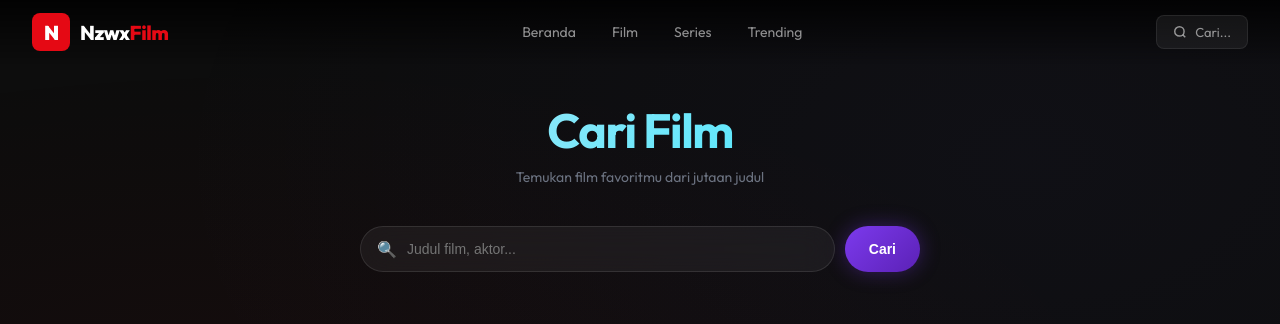
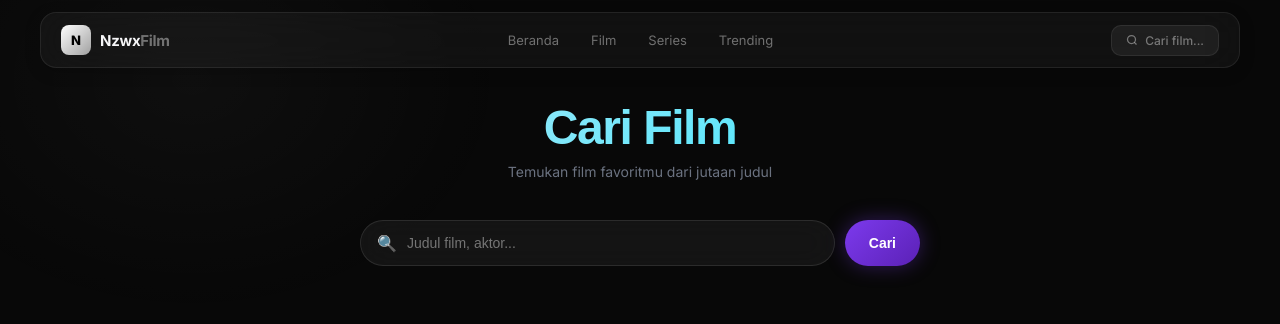
Before and after one commit to egialghazy18-rgb/nzwxfilm, a Next.js app: page /search in a window 1280 px wide. Shown: the top 324 px of the page. Built offline with nearby package versions, Linux system fonts and the light colour scheme.

Commit message:
redesign: glassmorphism premium UI

```diff
--- a/app/components/Navbar.jsx
+++ b/app/components/Navbar.jsx
@@ -8,7 +8,7 @@ export default function Navbar() {
   const pathname = usePathname();
 
   useEffect(() => {
-    const fn = () => setScrolled(window.scrollY > 50);
+    const fn = () => setScrolled(window.scrollY > 30);
     window.addEventListener('scroll', fn);
     return () => window.removeEventListener('scroll', fn);
   }, []);
@@ -22,62 +22,57 @@ export default function Navbar() {
 
   return (
     <nav style={{
-      position: 'fixed', top: 0, left: 0, right: 0, zIndex: 999,
-      height: 64,
+      position: 'fixed', top: 12, left: '50%', transform: 'translateX(-50%)',
+      zIndex: 999, width: 'calc(100% - 48px)', maxWidth: 1200,
+      height: 56,
       display: 'flex', alignItems: 'center', justifyContent: 'space-between',
-      padding: '0 32px',
-      background: scrolled
-        ? 'rgba(13,13,13,0.97)'
-        : 'linear-gradient(to bottom, rgba(0,0,0,0.8) 0%, transparent 100%)',
-      backdropFilter: scrolled ? 'blur(12px)' : 'none',
-      borderBottom: scrolled ? '1px solid rgba(255,255,255,0.05)' : 'none',
-      transition: 'all 0.4s ease',
+      padding: '0 20px',
+      background: scrolled ? 'rgba(10,10,10,0.75)' : 'rgba(255,255,255,0.04)',
+      backdropFilter: 'blur(24px)',
+      WebkitBackdropFilter: 'blur(24px)',
+      border: '1px solid rgba(255,255,255,0.08)',
+      borderRadius: 16,
+      transition: 'all 0.3s ease',
+      boxShadow: scrolled ? '0 8px 32px rgba(0,0,0,0.4)' : '0 4px 16px rgba(0,0,0,0.2)',
     }}>
-      {/* Logo */}
-      <Link href="/" style={{ display: 'flex', alignItems: 'center', gap: 10 }}>
+      <Link href="/" style={{ display: 'flex', alignItems: 'center', gap: 9 }}>
         <div style={{
-          background: '#e50914',
-          color: 'white',
-          fontWeight: 900,
-          fontSize: 20,
-          width: 38, height: 38,
-          borderRadius: 8,
+          width: 30, height: 30, borderRadius: 8,
+          background: 'linear-gradient(135deg, #fff 0%, rgba(255,255,255,0.6) 100%)',
           display: 'flex', alignItems: 'center', justifyContent: 'center',
-          letterSpacing: '-1px',
+          fontSize: 13, fontWeight: 800, color: '#000',
         }}>N</div>
-        <span style={{ fontWeight: 800, fontSize: 20, letterSpacing: '-0.5px', color: '#fff' }}>
-          Nzwx<span style={{ color: '#e50914' }}>Film</span>
+        <span style={{ fontWeight: 700, fontSize: 15, color: '#f5f5f7', letterSpacing: '-0.3px' }}>
+          Nzwx<span style={{ color: 'rgba(255,255,255,0.4)' }}>Film</span>
         </span>
       </Link>
 
-      {/* Links */}
-      <div style={{ display: 'flex', alignItems: 'center', gap: 4 }}>
+      <div style={{ display: 'flex', alignItems: 'center', gap: 2 }}>
         {links.map(l => (
           <Link key={l.href} href={l.href} style={{
-            padding: '8px 16px',
-            borderRadius: 8,
-            fontSize: 14,
+            padding: '6px 14px', borderRadius: 10, fontSize: 13,
             fontWeight: pathname === l.href ? 600 : 400,
-            color: pathname === l.href ? '#fff' : 'rgba(255,255,255,0.55)',
-            background: pathname === l.href ? 'rgba(255,255,255,0.08)' : 'transparent',
+            color: pathname === l.href ? '#fff' : 'rgba(255,255,255,0.4)',
+            background: pathname === l.href ? 'rgba(255,255,255,0.1)' : 'transparent',
+            border: pathname === l.href ? '1px solid rgba(255,255,255,0.1)' : '1px solid transparent',
             transition: 'all 0.2s',
           }}>{l.label}</Link>
         ))}
       </div>
 
-      {/* Search */}
       <Link href="/search" style={{
-        display: 'flex', alignItems: 'center', gap: 8,
-        padding: '8px 16px',
-        borderRadius: 8,
+        display: 'flex', alignItems: 'center', gap: 7,
+        padding: '7px 14px', borderRadius: 10,
         background: 'rgba(255,255,255,0.06)',
         border: '1px solid rgba(255,255,255,0.08)',
-        color: 'rgba(255,255,255,0.55)',
-        fontSize: 13,
+        color: 'rgba(255,255,255,0.4)',
+        fontSize: 12, fontWeight: 500,
         transition: 'all 0.2s',
       }}>
-        <svg width="14" height="14" viewBox="0 0 24 24" fill="none" stroke="currentColor" strokeWidth="2.5"><circle cx="11" cy="11" r="8"/><path d="m21 21-4.35-4.35"/></svg>
-        Cari...
+        <svg width="12" height="12" viewBox="0 0 24 24" fill="none" stroke="currentColor" strokeWidth="2.5">
+          <circle cx="11" cy="11" r="8"/><path d="m21 21-4.35-4.35"/>
+        </svg>
+        Cari film...
       </Link>
     </nav>
   );
--- a/app/globals.css
+++ b/app/globals.css
@@ -1,28 +1,26 @@
-@import url('https://fonts.googleapis.com/css2?family=Outfit:wght@400;500;600;700;800;900&display=swap');
+@import url('https://fonts.googleapis.com/css2?family=Inter:wght@300;400;500;600;700;800&display=swap');
 
 *, *::before, *::after { margin: 0; padding: 0; box-sizing: border-box; }
 html { scroll-behavior: smooth; }
 
 body {
-  background: #0d0d0d;
-  color: #ffffff;
-  font-family: 'Outfit', sans-serif;
+  background: #080808;
+  color: #f5f5f7;
+  font-family: 'Inter', -apple-system, sans-serif;
   overflow-x: hidden;
+  min-height: 100vh;
 }
-
-::-webkit-scrollbar { width: 3px; }
-::-webkit-scrollbar-track { background: transparent; }
-::-webkit-scrollbar-thumb { background: #e50914; border-radius: 2px; }
-
-a { text-decoration: none; color: inherit; }
 
 body::before {
   content: '';
   position: fixed;
-  top: 0; left: 0; right: 0;
-  height: 100vh;
-  background: radial-gradient(ellipse at 20% 50%, rgba(229,9,20,0.04) 0%, transparent 60%),
-              radial-gradient(ellipse at 80% 20%, rgba(99,102,241,0.04) 0%, transparent 60%);
-  pointer-events: none;
-  z-index: 0;
+  top: -20%; left: -10%;
+  width: 50%; height: 60%;
+  background: radial-gradient(ellipse, rgba(255,255,255,0.03) 0%, transparent 70%);
+  pointer-events: none; z-index: 0;
 }
+
+a { text-decoration: none; color: inherit; }
+
+::-webkit-scrollbar { width: 3px; }
+::-webkit-scrollbar-thumb { background: rgba(255,255,255,0.15); border-radius: 2px; }
```
Also changed, not shown: app/components/MovieCard.jsx (+27 -16 lines), app/page.jsx (+69 -26 lines).
